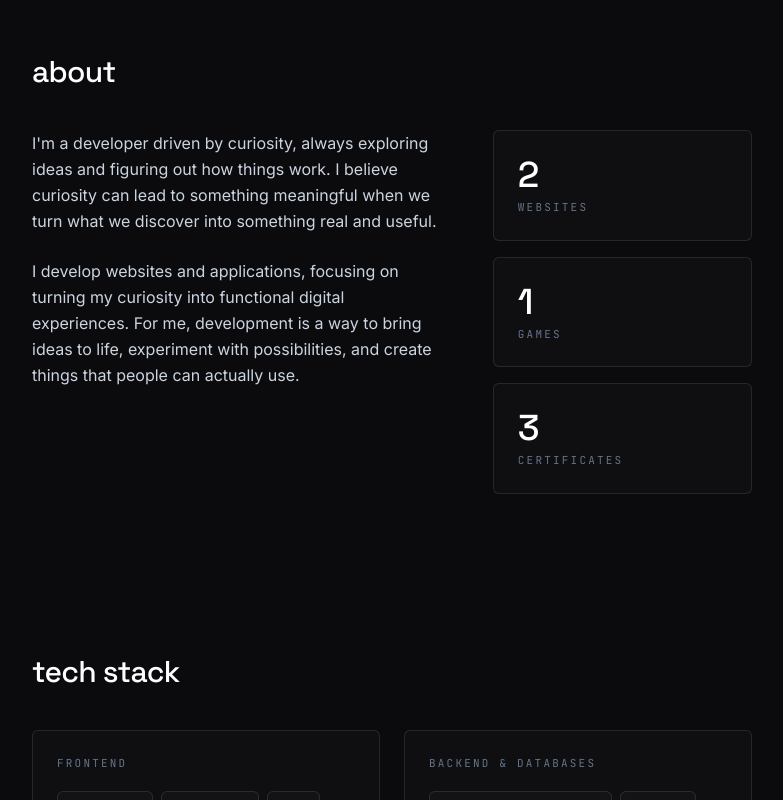
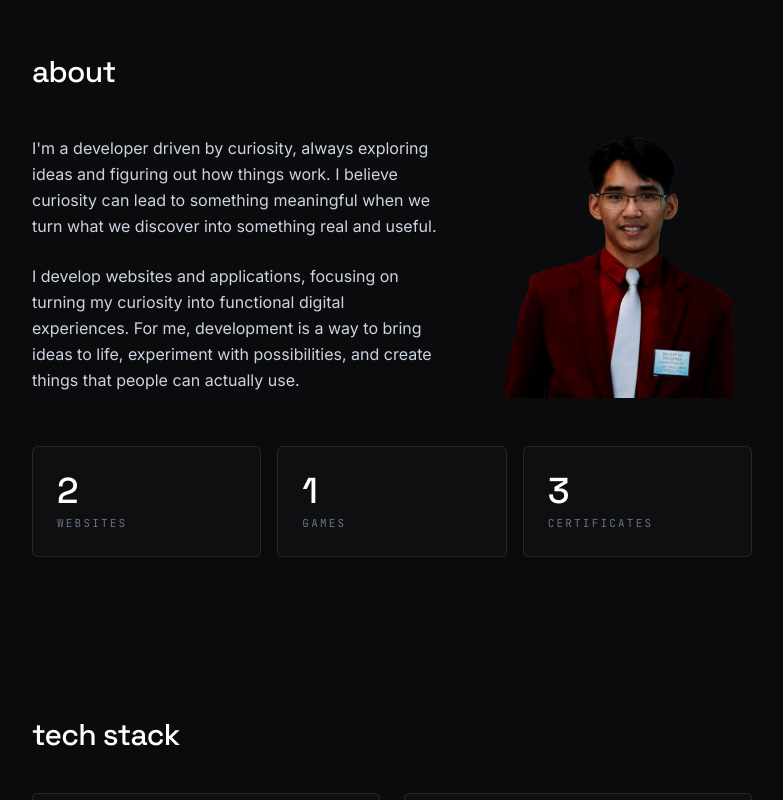
Before and after one commit to code1haru-ctrl/code1haru-ctrl.github.io, a React (Vite) app: page / in a window 1280 px wide. Shown: the part 520-1320 px from the top of the page, without its empty margins (248-1031 px from the left). Built offline with nearby package versions, Linux system fonts and the light colour scheme.

Commit message:
Change assets, components, and typewriter animation

```diff
--- a/src/components/layout/Navbar.tsx
+++ b/src/components/layout/Navbar.tsx
@@ -18,7 +18,10 @@ export default function Navbar() {
   const [open, setOpen] = useState(false);
 
   return (
-    <header className="fixed inset-x-0 top-0 z-50 border-b border-white/10 bg-[#0B0B0D]/80 backdrop-blur">
+    <header
+      className={`fixed inset-x-0 top-0 z-50 border-b border-white/10 transition-colors duration-150 ${open ? "bg-[#0B0B0D]" : "bg-[#0B0B0D]/90 backdrop-blur-md"
+        }`}
+    >
       <nav
         aria-label="Primary"
         className="mx-auto flex w-full max-w-3xl items-center justify-between px-6 py-4"
@@ -33,11 +36,10 @@ export default function Navbar() {
             <li key={item.id}>
               <a
                 href={`#${item.id}`}
-                className={`font-mono text-[11px] uppercase tracking-[0.2em] transition-colors ${
-                  active === item.id
-                    ? "border-b border-white pb-0.5 text-white"
-                    : "border-b border-transparent pb-0.5 text-slate-500 hover:text-white"
-                }`}
+                className={`font-mono text-[11px] uppercase tracking-[0.2em] transition-colors ${active === item.id
+                  ? "border-b border-white pb-0.5 text-white"
+                  : "border-b border-transparent pb-0.5 text-slate-500 hover:text-white"
+                  }`}
               >
                 {item.label}
               </a>
@@ -51,29 +53,34 @@ export default function Navbar() {
           aria-label="Toggle menu"
           aria-expanded={open}
           onClick={() => setOpen((v) => !v)}
-          className="flex h-9 w-9 flex-col items-center justify-center gap-1.5 md:hidden"
+          className="relative flex h-9 w-9 flex-col items-center justify-center gap-1.5 rounded-md outline-none focus-visible:ring-1 focus-visible:ring-white md:hidden"
         >
-          <span className="h-px w-5 bg-white" />
-          <span className="h-px w-5 bg-white" />
+          <span
+            className={`h-px w-5 bg-white transition-transform duration-200 ${open ? "translate-y-[3.5px] rotate-45" : ""
+              }`}
+          />
+          <span
+            className={`h-px w-5 bg-white transition-transform duration-200 ${open ? "-translate-y-[3.5px] -rotate-45" : ""
+              }`}
+          />
         </button>
 
         <AnimatePresence>
           {open && (
             <motion.ul
-              initial={{ opacity: 0 }}
-              animate={{ opacity: 1 }}
-              exit={{ opacity: 0 }}
-              transition={{ duration: 0.2 }}
-              className="absolute left-0 right-0 top-full flex flex-col gap-4 border-b border-white/10 bg-[#0B0B0D] px-6 py-6 md:hidden"
+              initial={{ opacity: 0, y: -6 }}
+              animate={{ opacity: 1, y: 0 }}
+              exit={{ opacity: 0, y: -6 }}
+              transition={{ duration: 0.18, ease: "easeOut" }}
+              className="absolute left-0 right-0 top-full flex transform-gpu flex-col gap-4 border-b border-white/10 bg-[#0B0B0D] px-6 py-6 shadow-2xl will-change-transform md:hidden"
             >
               {NAV_ITEMS.map((item) => (
                 <li key={item.id}>
                   <a
                     href={`#${item.id}`}
                     onClick={() => setOpen(false)}
-                    className={`font-mono text-[11px] uppercase tracking-[0.2em] transition-colors ${
-                      active === item.id ? "text-white" : "text-slate-500 hover:text-white"
-                    }`}
+                    className={`font-mono text-[11px] uppercase tracking-[0.2em] transition-colors ${active === item.id ? "text-white" : "text-slate-500 hover:text-white"
+                      }`}
                   >
                     {item.label}
                   </a>
--- a/src/components/sections/About.tsx
+++ b/src/components/sections/About.tsx
@@ -16,7 +16,8 @@ export default function About() {
     <section id="about" className="section-wrap">
       <SectionHeading title="about" />
 
-      <div className="grid gap-12 md:grid-cols-5">
+      <div className="space-y-12">
+        <div className="grid items-center gap-12 md:grid-cols-5">
           <div className="space-y-6 text-base leading-relaxed text-slate-300 md:col-span-3">
             {profile.bio.map((paragraph, i) => (
               <Reveal key={i} delay={i * 0.12}>
@@ -25,10 +26,19 @@ export default function About() {
             ))}
           </div>
 
-        <div className="grid grid-cols-3 gap-4 md:col-span-2 md:grid-cols-1">
+          <Reveal delay={0.24} className="flex items-center justify-center md:col-span-2">
+            <img
+              src="/assets/webprofile-removebg-preview.png"
+              alt={`${profile.name} profile picture`}
+              className="h-auto w-full max-h-72 object-contain md:max-h-80"
+            />
+          </Reveal>
+        </div>
+
+        <div className="grid grid-cols-1 gap-4 sm:grid-cols-3">
           {STATS.map((stat, i) => (
-            <Reveal key={stat.label} delay={i * 0.12}>
-              <div className="rounded-md border border-white/10 bg-white/[0.02] p-6">
+            <Reveal key={stat.label} delay={i * 0.12} className="h-full">
+              <div className="h-full rounded-md border border-white/10 bg-white/[0.02] p-6">
                 <p className="font-display text-4xl font-medium text-white">
                   <AnimatedCounter value={stat.value} />
                 </p>
--- a/src/index.css
+++ b/src/index.css
@@ -11,6 +11,10 @@
   body {
     @apply bg-[#0B0B0D] font-sans text-slate-300 antialiased;
     overflow-x: hidden;
+  }
+
+  * {
+    -webkit-tap-highlight-color: transparent;
   }
 
   ::selection {
@@ -38,7 +42,7 @@
 
 @layer components {
   .section-wrap {
-    @apply mx-auto w-full max-w-3xl px-6 py-20;
+    @apply mx-auto w-full max-w-3xl scroll-mt-20 px-6 py-20;
   }
 }
 
```
Also changed, not shown: public/assets/webprofile-removebg-preview.png (added). Lines whose indentation alone changed are shown as unchanged.
